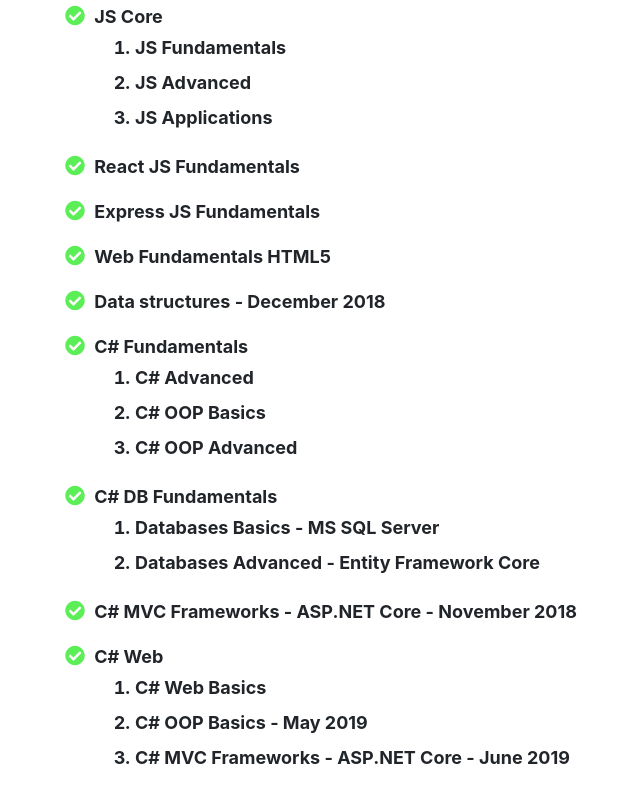
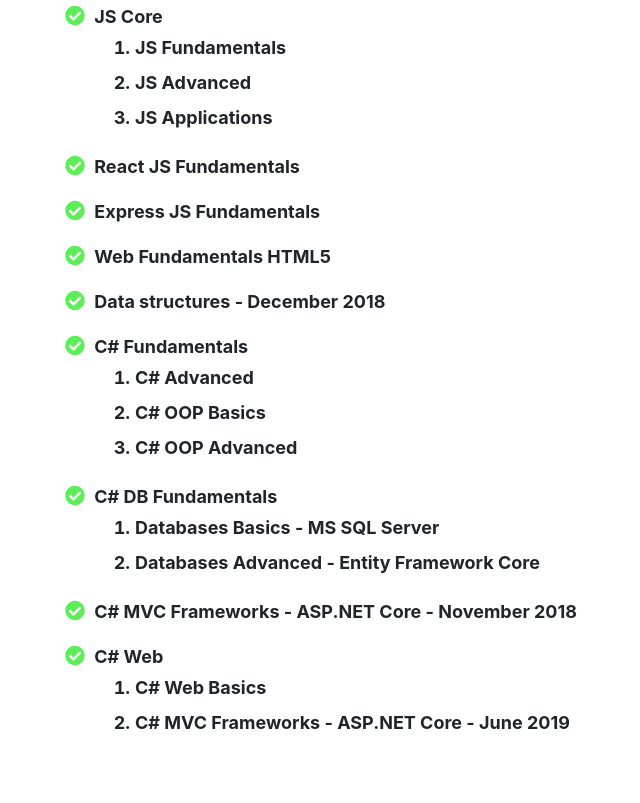
Before and after one commit to NaskoVasilev/CV, a website with bundled scripts: page index.html in a window 1280 px wide. Shown: the part 2749-3552 px from the top of the page, without its empty margins (295-935 px from the left). Built offline with nearby package versions, Linux system fonts and the light colour scheme; a web font is replaced by a local one.

Commit message:
Remove coped course

```diff
--- a/index.html
+++ b/index.html
@@ -328,7 +328,6 @@
                         C# Web
                         <ol>
                             <li>C# Web Basics</li>
-                            <li>C# OOP Basics - May 2019</li>
                             <li>C# MVC Frameworks - ASP.NET Core - June 2019</li>
                         </ol>
                     </li>
```
